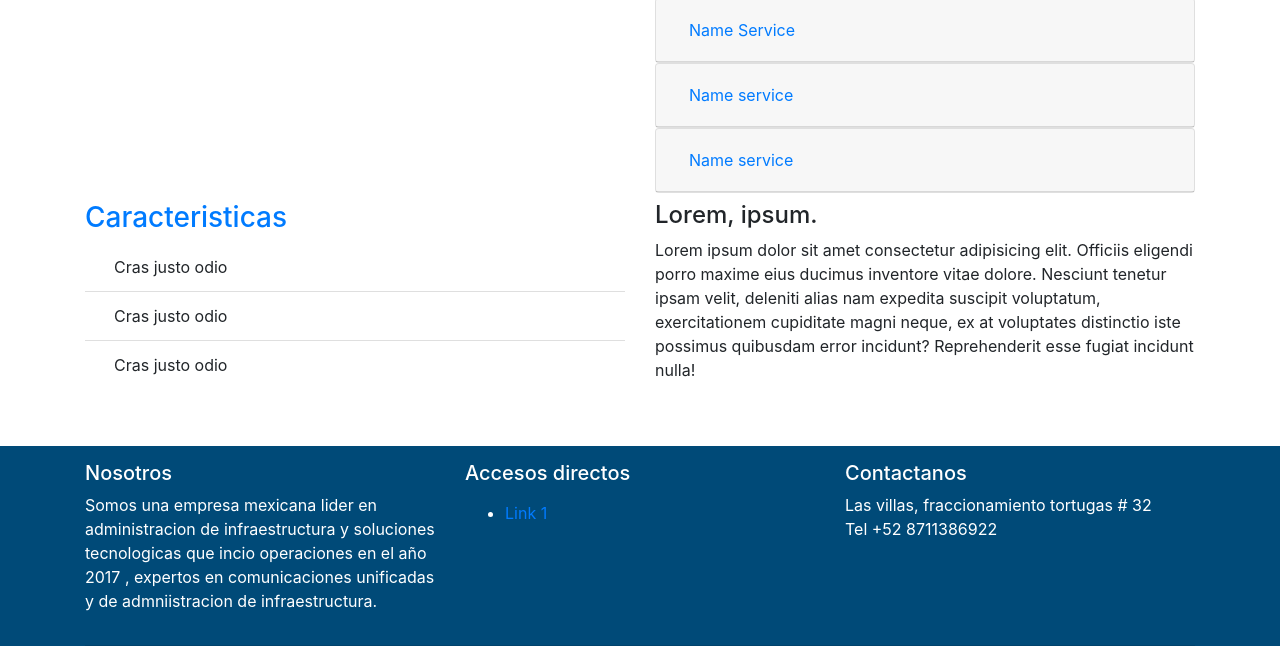
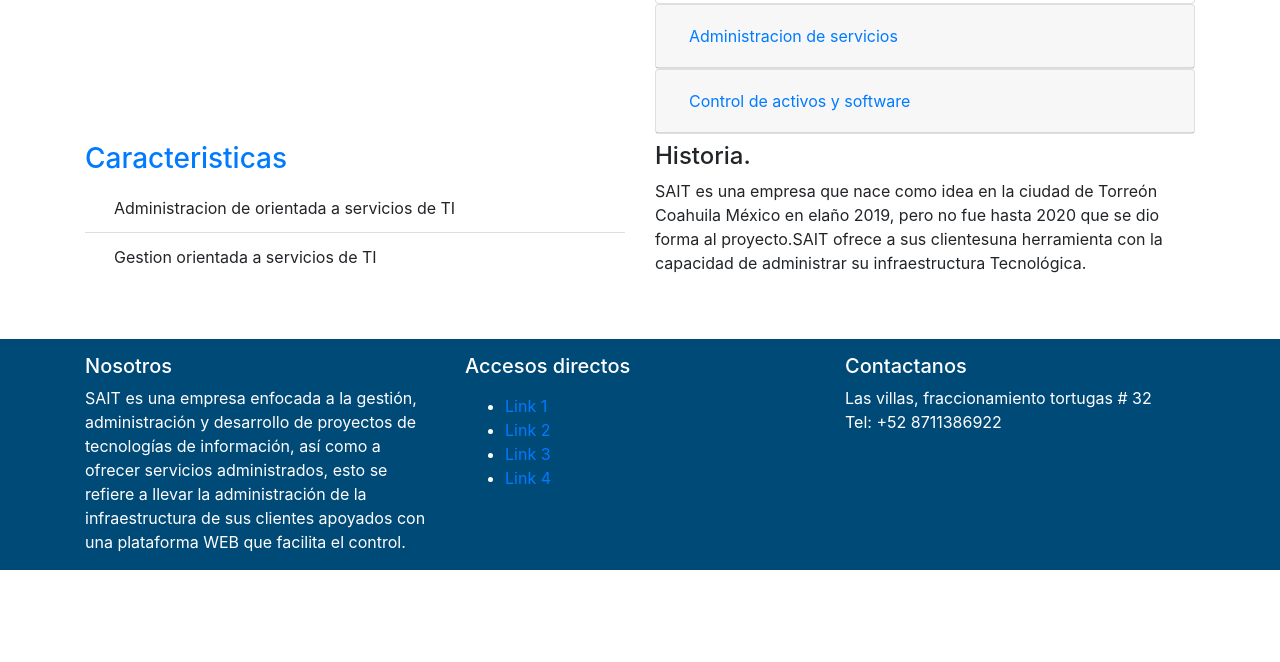
Before and after one commit to urielmonsivais/sait, a Flask app: page / in a window 1280 px wide. Shown: the part 725-1387 px from the top of the page. After the commit the page ends 1295 px from the top, so only its background shows below. Run offline with Flask 2, Linux system fonts and the light colour scheme; some libraries are stand-ins or nearby versions.

Commit message:
cambios en los datos y subi una imagen

```diff
--- a/sait-app/app/templates/index.html
+++ b/sait-app/app/templates/index.html
@@ -1,5 +1,3 @@
-
-
 <!DOCTYPE html>
 <html lang="en">
   <head>
@@ -25,28 +23,33 @@
     </style>
   </head>
   <body>
+  <!--aqui es el jubotron-->
     <div class="jumbotron">
       <div class="container">
-        <h1 class="display-3">Bienvenidos!</h1>
+        <h1 class="display-3">Bienvenidos a Sait.red!</h1>
         <p>
-          Lorem ipsum, dolor sit amet consectetur adipisicing elit. Saepe dolore
-          eveniet illo!
+          la aplicacion de administracion y gestion de servicios orientados a las TI.
         </p>
         <a href="/signin" class="btn btn-outline-primary">
             Iniciar Sesión
         </a>
       </div>
     </div>
+
     <div class="container">
       <div class="row">
-        <div class="col-12">
+        <!--imagen-->
+        <div class="col-6">
+          <a href="/!">
           <h3 class="text-primary">
             Nuestros servicios
           </h3>
+            </a>
+          <a href="/!"><img src="static/img/bc.png" alt="image not found" class="img-thumbnail"></a>
+          <!--<img src="https://picsum.photos/500/350" alt="image not found" class="img-thumbnail">-->
         </div>
-        <div class="col-6">
-          <img src="https://picsum.photos/500/350" alt="" />
-        </div>
+
+        <!--servicios-->
         <div class="col-6">
           <div id="accordion">
             <div class="card">
@@ -59,7 +62,7 @@
                     aria-expanded="true"
                     aria-controls="collapseOne"
                   >
-                    Name Service
+                    Planeacion tecnologica
                   </button>
                 </h5>
               </div>
@@ -72,15 +75,16 @@
               >
                 <div class="card-body">
                   <ul class="list-group list-group-flush">
-                    <li class="list-group-item">Cras justo odio</li>
-                    <li class="list-group-item">Dapibus ac facilisis in</li>
-                    <li class="list-group-item">Morbi leo risus</li>
-                    <li class="list-group-item">Porta ac consectetur ac</li>
-                    <li class="list-group-item">Vestibulum at eros</li>
+                    <li class="list-group-item">Gestión de los proyectos que requieran la integración tecnológica</li>
+                    <li class="list-group-item">Proponer planes de trabajo para la mejora continua</li>
+                    <li class="list-group-item">Elaboración de planes de renovación tecnológica</li>
+                    <li class="list-group-item">Evaluar tendencias y nuevas tecnologías que eficienten los procesos y necesidadesde los clientes</li>
+                    <li class="list-group-item">Análisis de proveedores</li>
                   </ul>
                 </div>
               </div>
             </div>
+
             <div class="card">
               <div class="card-header" id="headingTwo">
                 <h5 class="mb-0">
@@ -91,7 +95,7 @@
                     aria-expanded="false"
                     aria-controls="collapseTwo"
                   >
-                    Name Service
+                    Administracion de servicios
                   </button>
                 </h5>
               </div>
@@ -103,15 +107,13 @@
               >
                 <div class="card-body">
                   <ul class="list-group list-group-flush">
-                    <li class="list-group-item">Cras justo odio</li>
-                    <li class="list-group-item">Dapibus ac facilisis in</li>
-                    <li class="list-group-item">Morbi leo risus</li>
-                    <li class="list-group-item">Porta ac consectetur ac</li>
-                    <li class="list-group-item">Vestibulum at eros</li>
+                    <li class="list-group-item">Administración y control del pago de servicios orientados a TI</li>
+                    <li class="list-group-item">Gestión de los contratos de servicios de TI y sus vencimiento</li>
                   </ul>
                 </div>
               </div>
             </div>
+
             <div class="card">
               <div class="card-header" id="headingThree">
                 <h5 class="mb-0">
@@ -122,7 +124,7 @@
                     aria-expanded="false"
                     aria-controls="collapseThree"
                   >
-                    Name service
+                    Control de activos y software
                   </button>
                 </h5>
               </div>
@@ -134,84 +136,55 @@
               >
                 <div class="card-body">
                   <ul class="list-group list-group-flush">
-                    <li class="list-group-item">Cras justo odio</li>
-                    <li class="list-group-item">Dapibus ac facilisis in</li>
-                    <li class="list-group-item">Morbi leo risus</li>
-                    <li class="list-group-item">Porta ac consectetur ac</li>
-                    <li class="list-group-item">Vestibulum at eros</li>
+                    <li class="list-group-item">Control y seguimiento del estado de los activos tecnológicos de una empresa</li>
+                    <li class="list-group-item">Regulación del Licenciamiento de Software en uso</li>
                   </ul>
                 </div>
               </div>
             </div>
-            <div class="card">
-              <div class="card-header" id="headingFourth">
-                <h5 class="mb-0">
-                  <button
-                    class="btn btn-link collapsed"
-                    data-toggle="collapse"
-                    data-target="#collapseFourth"
-                    aria-expanded="false"
-                    aria-controls="collapseFourth"
-                  >
-                    Name service
-                  </button>
-                </h5>
-              </div>
-              <div
-                id="collapseFourth"
-                class="collapse"
-                aria-labelledby="headingFourth"
-                data-parent="#accordion"
-              >
-                <div class="card-body">
-                  <ul class="list-group list-group-flush">
-                    <li class="list-group-item">Cras justo odio</li>
-                    <li class="list-group-item">Dapibus ac facilisis in</li>
-                    <li class="list-group-item">Morbi leo risus</li>
-                    <li class="list-group-item">Porta ac consectetur ac</li>
-                    <li class="list-group-item">Vestibulum at eros</li>
-                  </ul>
+
           </div>
         </div>
+
       </div>
-          </div>
-        </div>
+      <div class="row">
+        <!--caracteristicas-->
         <div class="col-6 mt-2">
           <h3 class="text-primary">
             Caracteristicas
           </h3>
           <ul class="list-group list-group-flush">
             <li class="list-group-item">
-              <i class="fa fa-circle" aria-hidden="true"></i> &nbsp; Cras justo
-              odio
+              <i class="fa fa-circle" aria-hidden="true"></i>&nbsp;
+              Administracion de orientada a servicios de TI
             </li>
             <li class="list-group-item">
-              <i class="fa fa-circle" aria-hidden="true"></i> &nbsp; Cras justo
-              odio
-            </li>
-            <li class="list-group-item">
-              <i class="fa fa-circle" aria-hidden="true"></i> &nbsp; Cras justo
-              odio
+              <i class="fa fa-circle" aria-hidden="true"></i>&nbsp;
+              Gestion orientada a servicios de TI
             </li>
           </ul>
         </div>
+        <!--Historia-->
         <div class="col-6 mt-2">
-            <h4>Lorem, ipsum.</h4>
-            <p>Lorem ipsum dolor sit amet consectetur adipisicing elit. Officiis eligendi porro maxime eius ducimus inventore vitae dolore. Nesciunt tenetur ipsam velit, deleniti alias nam expedita suscipit voluptatum, exercitationem cupiditate magni neque, ex at voluptates distinctio iste possimus quibusdam error incidunt? Reprehenderit esse fugiat incidunt nulla!</p>
+            <h4>Historia.</h4>
+            <p>SAIT  es una empresa que nace como idea en la ciudad de Torreón Coahuila México en elaño 2019, pero no fue hasta 2020 que se dio forma al proyecto.SAIT ofrece a sus clientesuna herramienta con la capacidad de administrar su infraestructura Tecnológica.</p>
         </div>
       </div>
     </div>
     <br />
     <br />
+
     <footer>
         <div class="container">
           <div class="row">
+            <!--nosotros-->
             <div class="col-md-4">
               <h5>Nosotros</h5>
               <p>
-                Somos una empresa mexicana lider en administracion de infraestructura y soluciones tecnologicas que incio operaciones en el año 2017 , expertos en comunicaciones unificadas y de admniistracion de infraestructura.
+                SAIT es una empresa enfocada a la gestión, administración y desarrollo de proyectos de tecnologías de información, así como a ofrecer servicios administrados, esto se refiere a llevar la administración de la infraestructura de sus clientes apoyados con una plataforma WEB que facilita el control.
               </p>
             </div>
+            <!--accesos directos-->
             <div class="col-md-4">
               <h5>Accesos directos</h5>
               <p>
@@ -219,20 +192,29 @@
                 <li>
                   <a href="">Link 1</a>
                 </li>
+                <li>
+                  <a href="">Link 2</a>
+                </li>
+                <li>
+                  <a href="">Link 3</a>
+                </li>
+                <li>
+                  <a href="">Link 4</a>
+                </li>
+
               </ul>
               </p>
             </div>
+            <!--contactos-->
             <div class="col-md-4">
               <h5>Contactanos</h5>
               <p>
                 Las villas, fraccionamiento tortugas  # 32
                 <br>
-                Tel +52 8711386922
+                Tel: +52 8711386922
               </p>
             </div>
           </div>
-
-          <hr />
         </div>
       </footer>
     <script
```
Also changed, not shown: sait-app/app/static/img/bc.png (added). Lines whose indentation alone changed are shown as unchanged.
